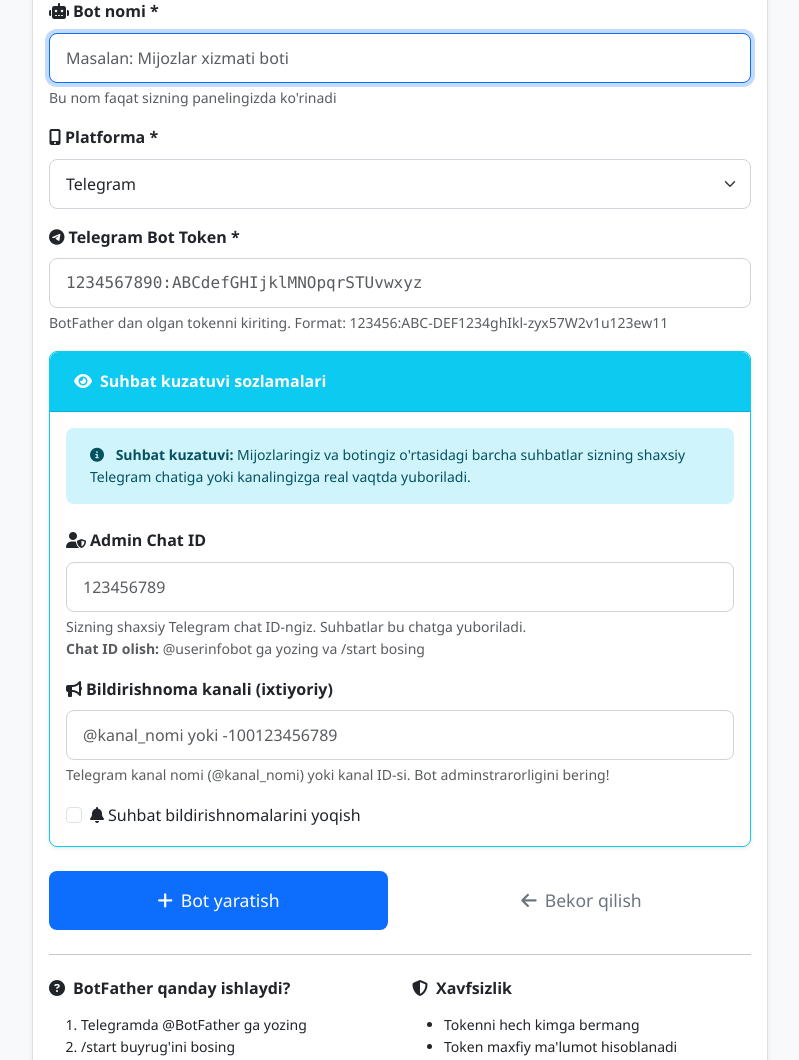
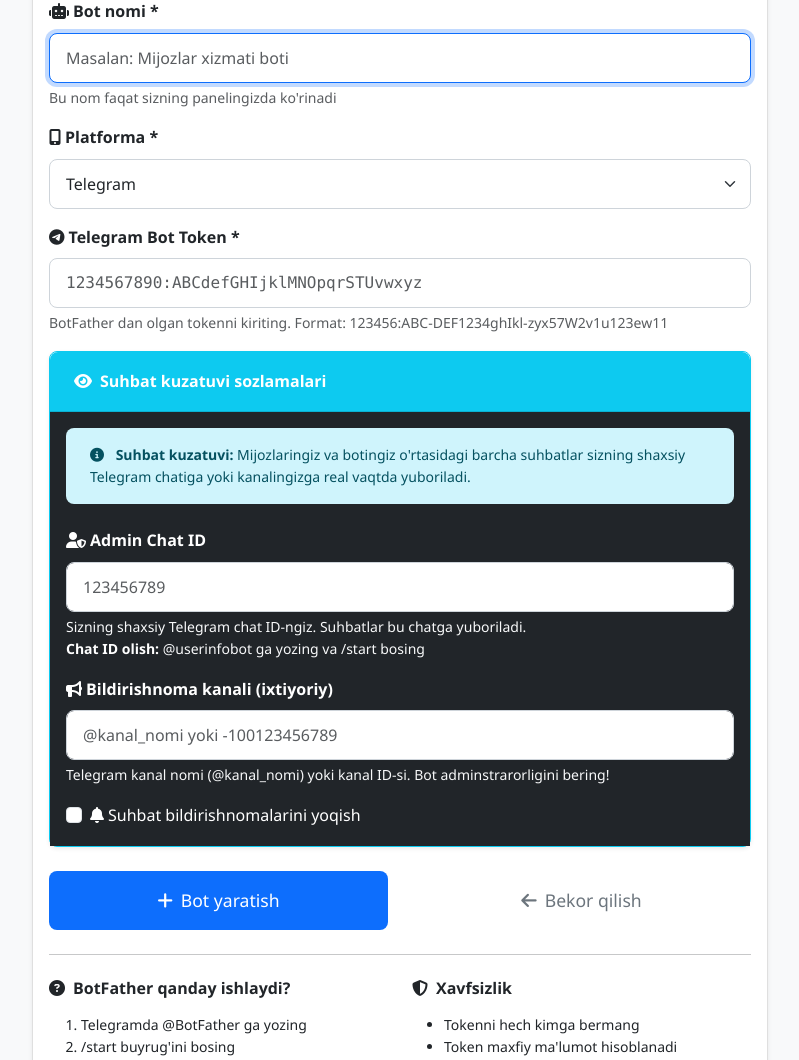
Before and after one commit to listdata001-collab/ChatbotFactory, a Flask app: page /bot/create in a window 1280 px wide. Shown: the part 411-1471 px from the top of the page, without its empty margins (240-1039 px from the left). Run offline with Flask 3, Linux system fonts and the light colour scheme; a user stored in the database is signed in; some libraries are stand-ins or nearby versions.

Commit message:
Improve visibility of chat settings by changing text color to white
Update `bot_create.html` and `bot_edit.html` to apply white text color to various form elements within the chat settings section, ensuring better contrast and readability against the dark background.

Replit-Commit-Author: Agent
Replit-Commit-Session-Id: ad24a1c0-d925-459a-9ec3-e5ac5f7f1be8
Replit-Commit-Checkpoint-Type: full_checkpoint
Replit-Commit-Screenshot-Url: https://storage.googleapis.com/screenshot-production-us-central1/c439455b-1135-45e3-b72b-41e130095e84/ad24a1c0-d925-459a-9ec3-e5ac5f7f1be8/NqGqleH

```diff
--- a/templates/bot_create.html
+++ b/templates/bot_create.html
@@ -108,38 +108,38 @@
                                 <i class="fas fa-eye me-2"></i>Suhbat kuzatuvi sozlamalari
                             </h6>
                         </div>
-                        <div class="card-body">
+                        <div class="card-body bg-dark text-white">
                             <div class="alert alert-info small">
                                 <i class="fas fa-info-circle me-2"></i>
                                 <strong>Suhbat kuzatuvi:</strong> Mijozlaringiz va botingiz o'rtasidagi barcha suhbatlar sizning shaxsiy Telegram chatiga yoki kanalingizga real vaqtda yuboriladi.
                             </div>
 
                             <div class="mb-3">
-                                <label for="admin_chat_id" class="form-label">
+                                <label for="admin_chat_id" class="form-label text-white">
                                     <i class="fas fa-user-shield me-1"></i>Admin Chat ID
                                 </label>
                                 <input type="text" class="form-control" id="admin_chat_id" name="admin_chat_id"
                                        placeholder="123456789" pattern="[0-9-]+">
-                                <div class="form-text">
+                                <div class="form-text text-light">
                                     Sizning shaxsiy Telegram chat ID-ngiz. Suhbatlar bu chatga yuboriladi.
-                                    <br><strong>Chat ID olish:</strong> @userinfobot ga yozing va /start bosing
+                                    <br><strong class="text-white">Chat ID olish:</strong> @userinfobot ga yozing va /start bosing
                                 </div>
                             </div>
 
                             <div class="mb-3">
-                                <label for="notification_channel" class="form-label">
+                                <label for="notification_channel" class="form-label text-white">
                                     <i class="fas fa-bullhorn me-1"></i>Bildirishnoma kanali (ixtiyoriy)
                                 </label>
                                 <input type="text" class="form-control" id="notification_channel" name="notification_channel"
                                        placeholder="@kanal_nomi yoki -100123456789">
-                                <div class="form-text">
+                                <div class="form-text text-light">
                                     Telegram kanal nomi (@kanal_nomi) yoki kanal ID-si. Bot adminstrarorligini bering!
                                 </div>
                             </div>
 
                             <div class="form-check">
                                 <input class="form-check-input" type="checkbox" id="notifications_enabled" name="notifications_enabled" value="1">
-                                <label class="form-check-label" for="notifications_enabled">
+                                <label class="form-check-label text-white" for="notifications_enabled">
                                     <i class="fas fa-bell me-1"></i>Suhbat bildirishnomalarini yoqish
                                 </label>
                             </div>
```
Also changed, not shown: templates/bot_edit.html (+7 -7 lines), attached_assets/image_1756888692534.png (added).
